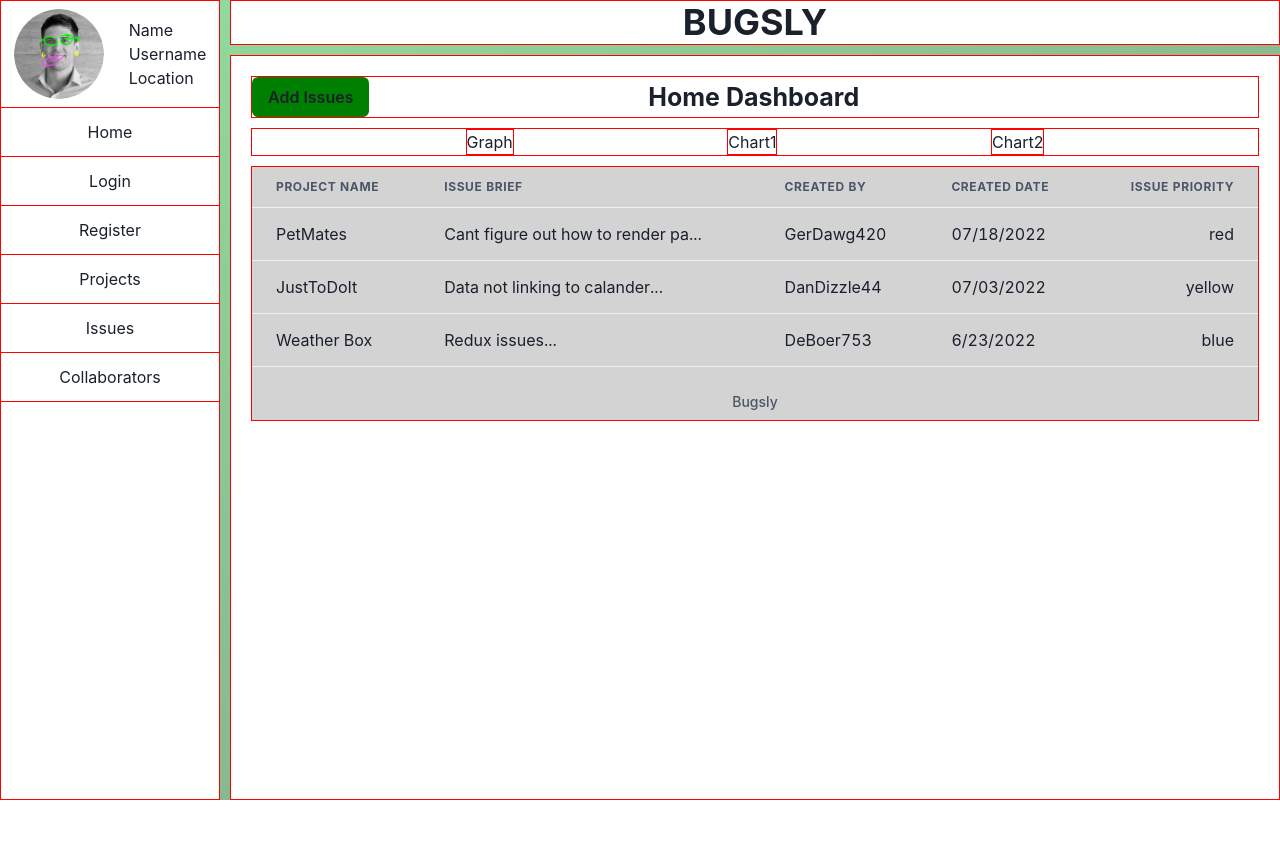
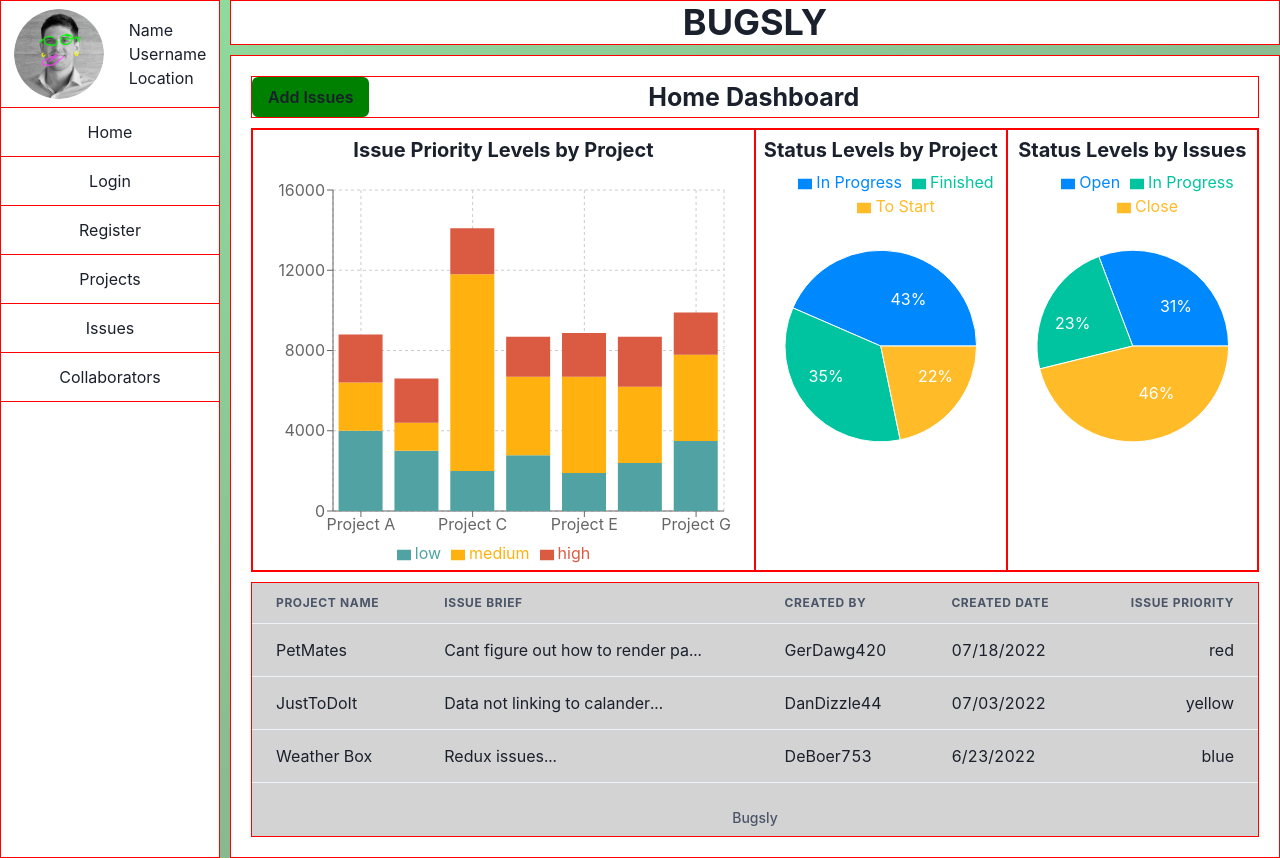
Before and after one commit to dan4422/bug-tracker-PROJECT, a React (Create React App) app in the folder client/: page / in a window 1280 px wide. Before the commit the page ends 800 px from the top, so only its background shows below. Built offline with nearby package versions, Linux system fonts and the light colour scheme.

Commit message:
created charts

```diff
--- a/client/package.json
+++ b/client/package.json
@@ -16,6 +16,7 @@
     "react-redux": "^8.0.2",
     "react-router-dom": "^6.3.0",
     "react-scripts": "5.0.1",
+    "recharts": "^2.1.12",
     "web-vitals": "^2.1.4"
   },
   "scripts": {
--- /dev/null
+++ b/client/src/components/HomeBarChart.jsx
@@ -0,0 +1,82 @@
+import { Heading } from '@chakra-ui/react'
+import React, { useState } from 'react'
+import { Bar, BarChart, CartesianGrid, Legend, ResponsiveContainer, Tooltip, XAxis, YAxis } from 'recharts'
+
+const data = [
+  {
+    name: 'Project A',
+    low: 4000,
+    medium: 2400,
+    high: 2400,
+  },
+  {
+    name: 'Project B',
+    low: 3000,
+    medium: 1398,
+    high: 2210,
+  },
+  {
+    name: 'Project C',
+    low: 2000,
+    medium: 9800,
+    high: 2290,
+  },
+  {
+    name: 'Project D',
+    low: 2780,
+    medium: 3908,
+    high: 2000,
+  },
+  {
+    name: 'Project E',
+    low: 1890,
+    medium: 4800,
+    high: 2181,
+  },
+  {
+    name: 'Project F',
+    low: 2390,
+    medium: 3800,
+    high: 2500,
+  },
+  {
+    name: 'Project G',
+    low: 3490,
+    medium: 4300,
+    high: 2100,
+  },
+]
+
+function HomeBarChart() {
+  return (
+    <>
+      <Heading size="md" textAlign="center" my={2}>
+        Issue Priority Levels by Project
+      </Heading>
+      <ResponsiveContainer width="100%" height={400}>
+        <BarChart
+          width={800}
+          height={400}
+          data={data}
+          margin={{
+            top: 20,
+            right: 30,
+            left: 20,
+            bottom: 5,
+          }}
+        >
+          <CartesianGrid strokeDasharray="3 3" />
+          <XAxis dataKey="name" />
+          <YAxis />
+          <Tooltip />
+          <Legend />
+          <Bar dataKey="low" stackId="a" fill="#51A3A3" />
+          <Bar dataKey="medium" stackId="a" fill="#FFB20F" />
+          <Bar dataKey="high" stackId="a" fill="#DB5A42" />
+        </BarChart>
+      </ResponsiveContainer>
+    </>
+  )
+}
+
+export default HomeBarChart
--- a/client/src/components/HomePage.jsx
+++ b/client/src/components/HomePage.jsx
@@ -1,9 +1,15 @@
+import React, { useState } from 'react'
+
 // CHAKRA:
 import { Box, Button, Flex, Heading } from '@chakra-ui/react'
 import { Table, TableCaption, TableContainer, Tbody, Td, Th, Thead, Tr } from '@chakra-ui/react'
+import { ResponsiveContainer } from 'recharts'
 
 // REACT ROUTER:
 import { Link } from 'react-router-dom'
+import HomeBarChart from './HomeBarChart'
+import HomePieChart1 from './HomePieChart1'
+import HomePieChart2 from './HomePieChart2'
 
 // HOME PAGE:
 export default function HomePage() {
@@ -20,14 +26,14 @@ export default function HomePage() {
       </Flex>
       <Box border="1px" borderColor="red">
         <Flex flexWrap="wrap" justifyContent="space-evenly">
-          <Box border="1px" borderColor="red">
-            Graph
+          <Box border="1px" width={{ base: '100%', sm: '100%', md: '50%' }} borderColor="red">
+            <HomeBarChart />
           </Box>
-          <Box border="1px" borderColor="red">
-            Chart1
+          <Box border="1px" maxW={'100%'} width={{ base: '100%', sm: '100%', md: '25%' }} borderColor="red">
+            <HomePieChart1 />
           </Box>
-          <Box border="1px" borderColor="red">
-            Chart2
+          <Box border="1px" maxW={'100%'} width={{ base: '100%', sm: '100%', md: '25%' }} borderColor="red">
+            <HomePieChart2 />
           </Box>
         </Flex>
       </Box>
--- /dev/null
+++ b/client/src/components/HomePieChart1.jsx
@@ -0,0 +1,47 @@
+import { Heading } from '@chakra-ui/react'
+import React from 'react'
+import { Cell, Legend, Pie, PieChart, ResponsiveContainer, Tooltip } from 'recharts'
+
+const data = [
+  { name: 'In Progress', value: 10 },
+  { name: 'Finished', value: 8 },
+  { name: 'To Start', value: 5 },
+]
+
+const COLORS = ['#0088FE', '#00C49F', '#FFBB28', '#FF8042']
+
+const RADIAN = Math.PI / 180
+const renderCustomizedLabel = ({ cx, cy, midAngle, innerRadius, outerRadius, percent, index }) => {
+  const radius = innerRadius + (outerRadius - innerRadius) * 0.5
+  const x = cx + radius * Math.cos(-midAngle * RADIAN)
+  const y = cy + radius * Math.sin(-midAngle * RADIAN)
+
+  return (
+    <text x={x} y={y} fill="white" textAnchor={x > cx ? 'start' : 'end'} dominantBaseline="central">
+      {`${(percent * 100).toFixed(0)}%`}
+    </text>
+  )
+}
+
+function HomePieChart1() {
+  return (
+    <>
+      <Heading size="md" textAlign="center" my={2}>
+        Status Levels by Project
+      </Heading>
+      <ResponsiveContainer width="100%" height={400}>
+        <PieChart width={400} height={100}>
+          <Pie data={data} labelLine={false} label={renderCustomizedLabel} fill="#8884d8" dataKey="value">
+            {data.map((entry, index) => (
+              <Cell key={`cell-${index}`} fill={COLORS[index % COLORS.length]} />
+            ))}
+          </Pie>
+          <Tooltip />
+          <Legend wrapperStyle={{ top: 0, left: 25 }} />
+        </PieChart>
+      </ResponsiveContainer>
+    </>
+  )
+}
+
+export default HomePieChart1
--- /dev/null
+++ b/client/src/components/HomePieChart2.jsx
@@ -0,0 +1,47 @@
+import { Heading } from '@chakra-ui/react'
+import React from 'react'
+import { Cell, Legend, Pie, PieChart, ResponsiveContainer, Tooltip } from 'recharts'
+
+const data = [
+  { name: 'Open', value: 20 },
+  { name: 'In Progress', value: 15 },
+  { name: 'Close', value: 30 },
+]
+
+const COLORS = ['#0088FE', '#00C49F', '#FFBB28', '#FF8042']
+
+const RADIAN = Math.PI / 180
+const renderCustomizedLabel = ({ cx, cy, midAngle, innerRadius, outerRadius, percent, index }) => {
+  const radius = innerRadius + (outerRadius - innerRadius) * 0.5
+  const x = cx + radius * Math.cos(-midAngle * RADIAN)
+  const y = cy + radius * Math.sin(-midAngle * RADIAN)
+
+  return (
+    <text x={x} y={y} fill="white" textAnchor={x > cx ? 'start' : 'end'} dominantBaseline="central">
+      {`${(percent * 100).toFixed(0)}%`}
+    </text>
+  )
+}
+
+function HomePieChart2() {
+  return (
+    <>
+      <Heading size="md" textAlign="center" my={2}>
+        Status Levels by Issues
+      </Heading>
+      <ResponsiveContainer width="100%" height={400}>
+        <PieChart width={400} height={400}>
+          <Legend wrapperStyle={{ top: 0, left: 25 }} />
+          <Pie data={data} labelLine={false} label={renderCustomizedLabel} fill="#8884d8" dataKey="value">
+            {data.map((entry, index) => (
+              <Cell key={`cell-${index}`} fill={COLORS[index % COLORS.length]} />
+            ))}
+          </Pie>
+          <Tooltip />
+        </PieChart>
+      </ResponsiveContainer>
+    </>
+  )
+}
+
+export default HomePieChart2
```
Also changed, not shown: 1 other file (tests, documents, lock files or other folders).
